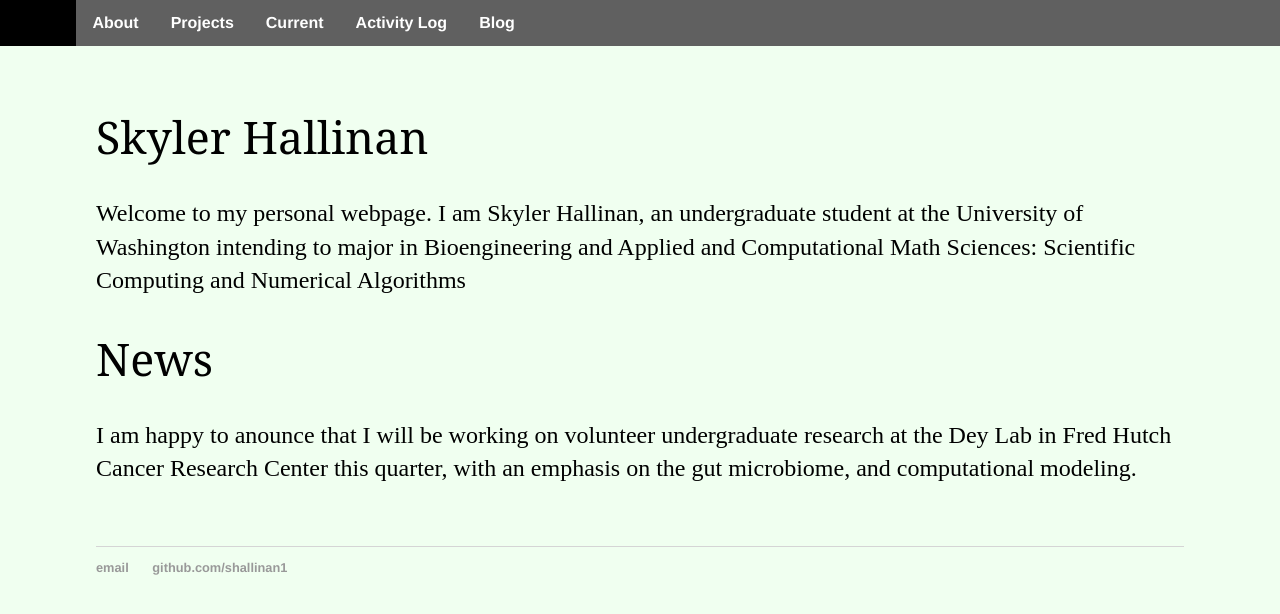
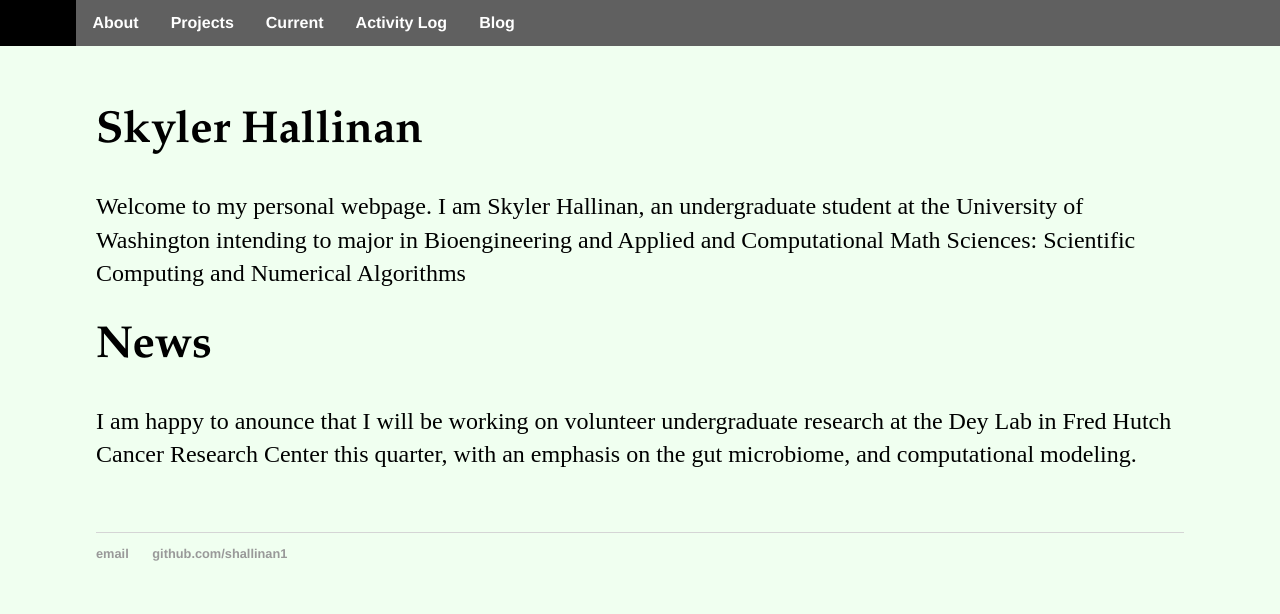
Before and after one commit to shallinan1/shallinan1.github.io, a Jekyll site: the page built from index.md, in a window 1280 px wide. Shown: the top 614 px of the page. Built offline with Jekyll 4.4.1, drawn with Linux system fonts in a browser that asks for light colours.

Commit message:
change fon

```diff
--- a/css/main.css
+++ b/css/main.css
@@ -66,8 +66,9 @@
 }
 h1 {
     font-size: 2.8em;
-    font-family:'Belleza', 'Georgia', 'Sans-Serif';
-	font-weight: normal;
+    font-family: Palatino, Palatino Linotype, Palatino LT STD, Book Antiqua, Georgia, serif;
+	font-weight: 700;
+	font-style: normal;
 }
 p {
     font-size: 1.5em;
```
